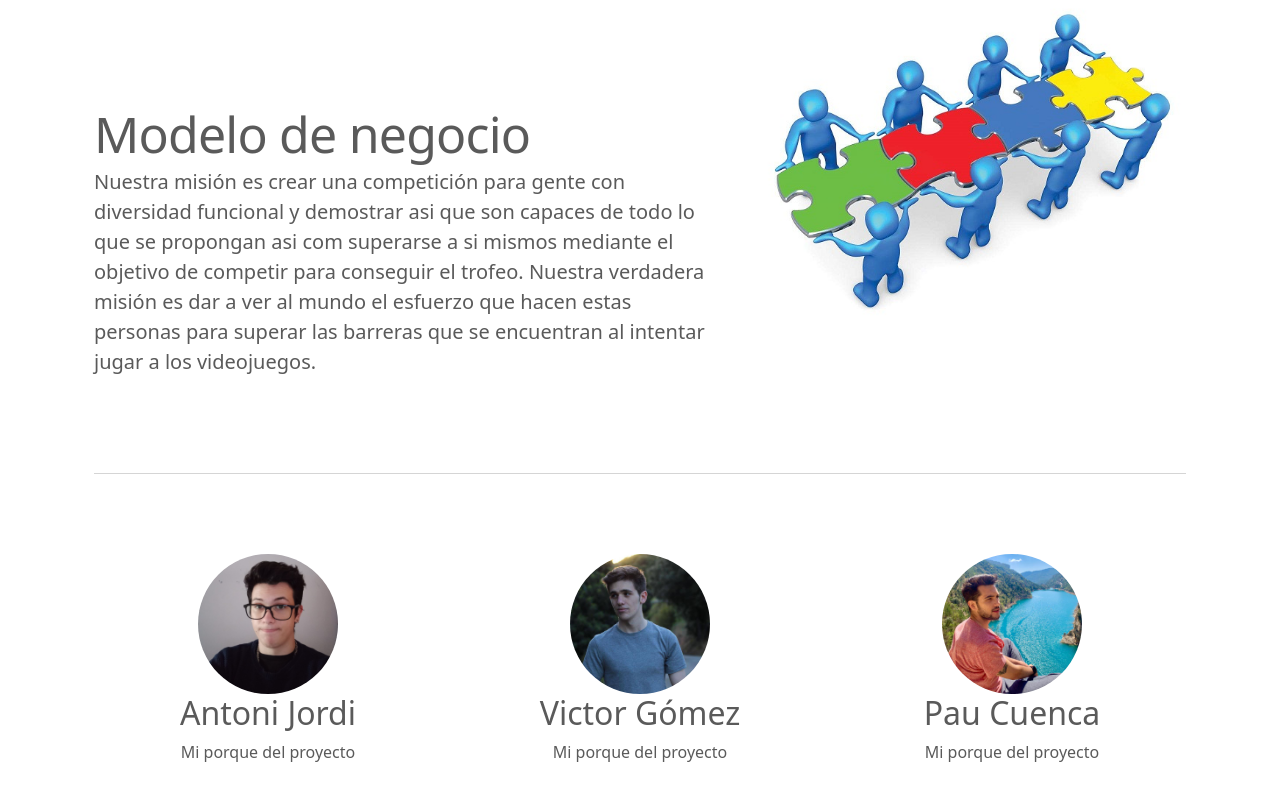
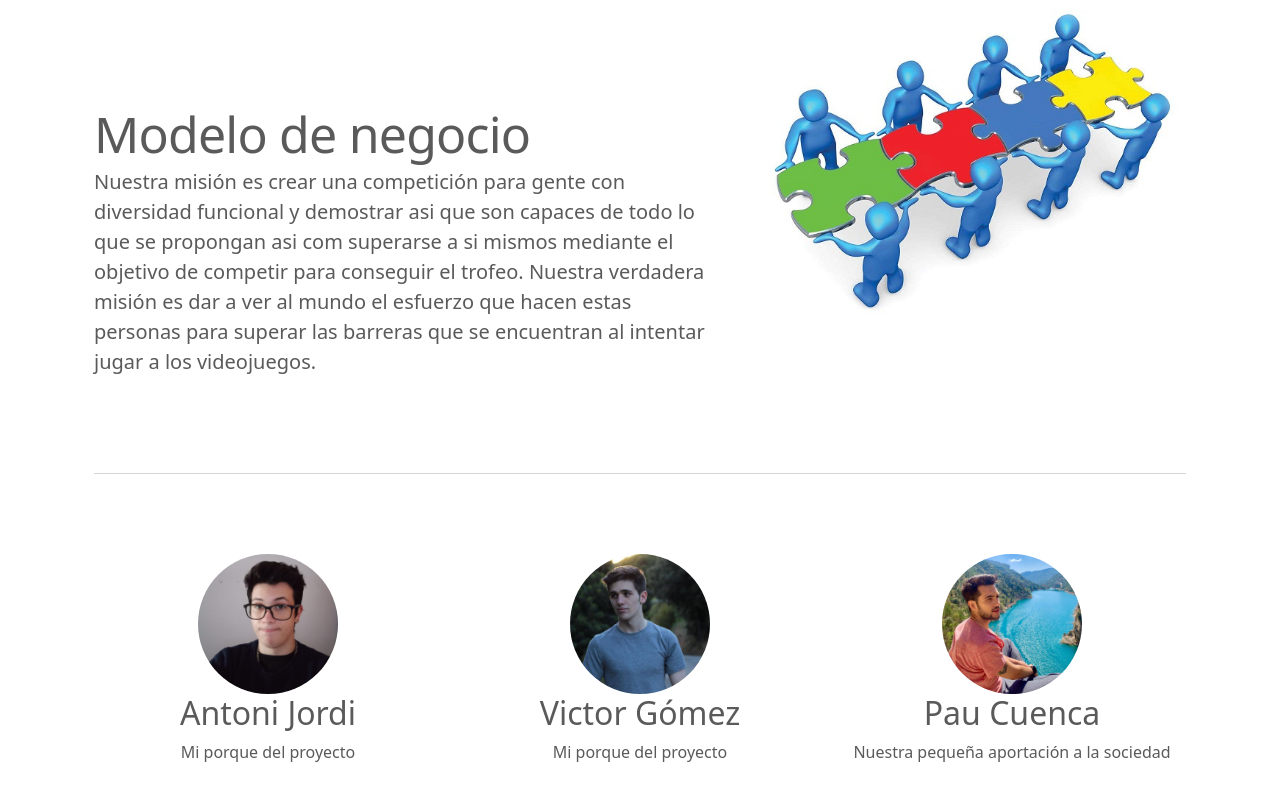
Before and after one commit to AntoniJordiNogueraRecasen/DisFun-Cup, a React (Create React App) app in the folder front-end/: page /who in a window 1280 px wide. Shown: the part 1384-2184 px from the top of the page. Built offline with nearby package versions, Linux system fonts and the light colour scheme.

Commit message:
miporque

```diff
--- a/front-end/src/Who.js
+++ b/front-end/src/Who.js
@@ -28,7 +28,7 @@ function CircleNews() {
           <img src={Pau} class="carrusel1 rounded-circle nosotros"></img>
 
           <h2>Pau Cuenca</h2>
-          <p>Mi porque del proyecto</p>
+          <p>Nuestra pequeña aportación a la sociedad</p>
         </div>
       </div>
     </>
```
